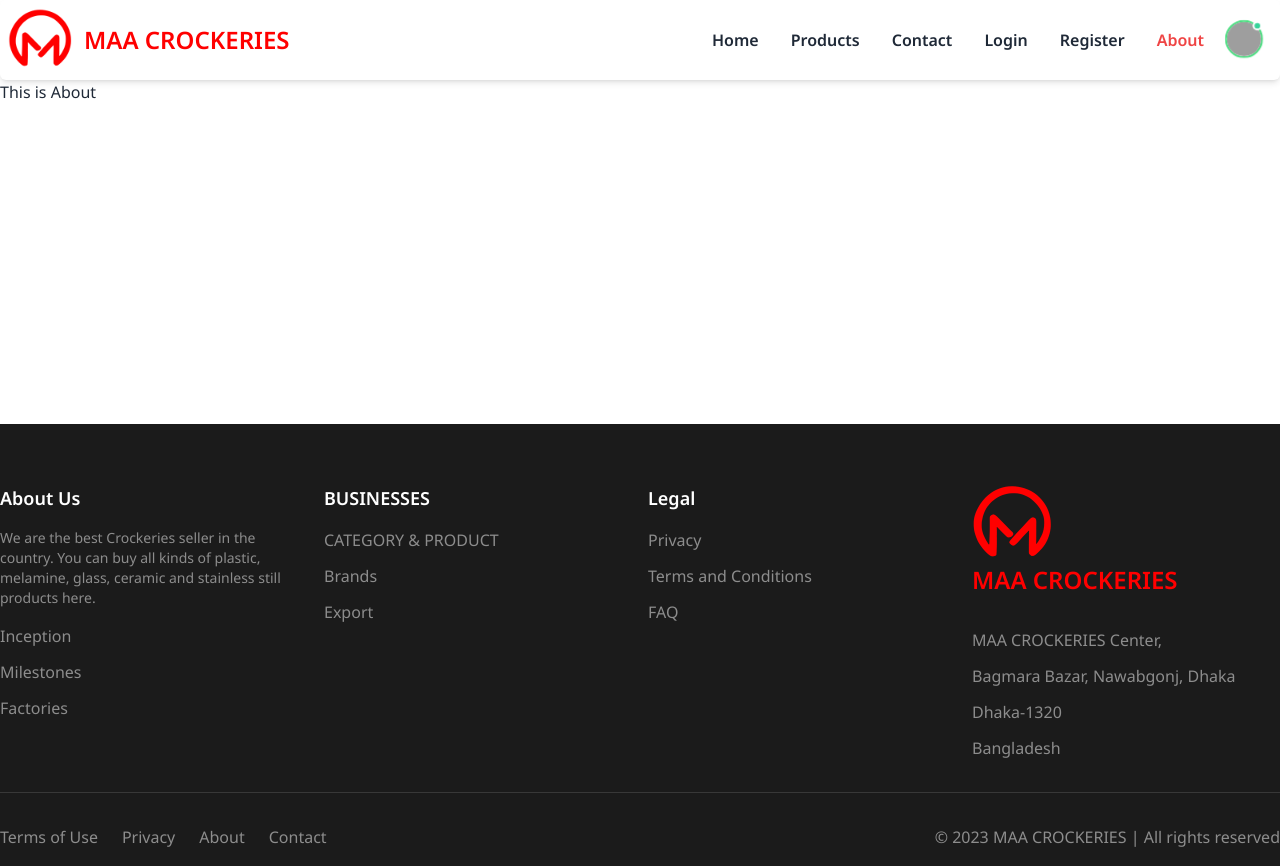
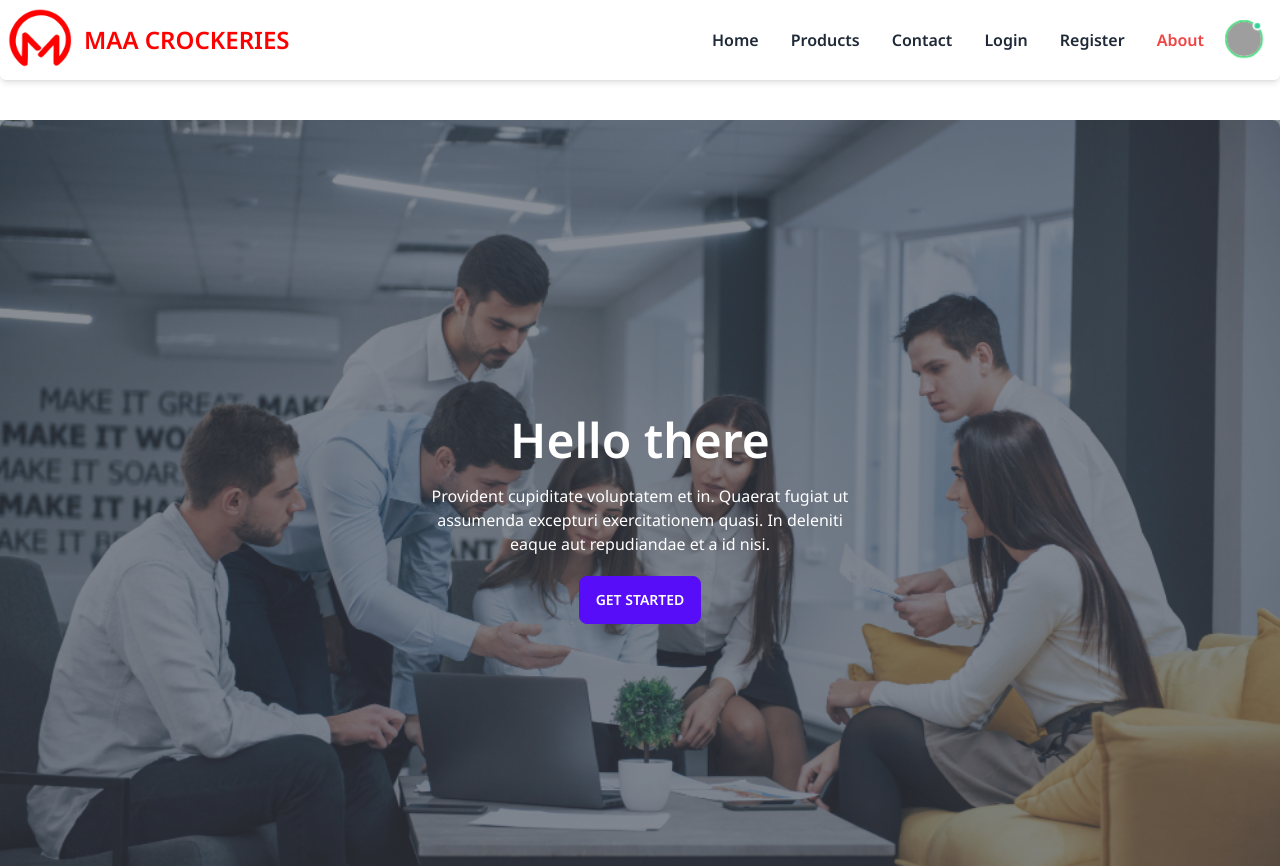
Before and after one commit to developer-shourav/MAA-CROCKERIES, a React (Vite) app: page /about in a window 1280 px wide. Shown: the top 866 px of the page. Built offline with nearby package versions, Linux system fonts and the light colour scheme; grey boxes are pictures that could not be loaded.

Commit message:
about page added

```diff
--- a/src/pages/About/About.jsx
+++ b/src/pages/About/About.jsx
@@ -1,11 +1,27 @@
-import React from 'react';
-
+import React from "react";
+import AboutImg from '../../assets/about.jpg';
 const About = () => {
-    return (
-        <div>
-            <h2>This is About</h2>
+  return (
+    <div
+      className="hero min-h-screen container mx-auto rounded-lg mt-10"
+      style={{
+        backgroundImage: `url("${AboutImg}")`,
+      }}
+    >
+      <div className="hero-overlay bg-opacity-60"></div>
+      <div className="hero-content text-center text-neutral-content">
+        <div className="max-w-md">
+          <h1 className="mb-5 text-5xl font-bold">Hello there</h1>
+          <p className="mb-5">
+            Provident cupiditate voluptatem et in. Quaerat fugiat ut assumenda
+            excepturi exercitationem quasi. In deleniti eaque aut repudiandae et
+            a id nisi.
+          </p>
+          <button className="btn btn-primary">Get Started</button>
         </div>
-    );
+      </div>
+    </div>
+  );
 };
 
 export default About;
```
